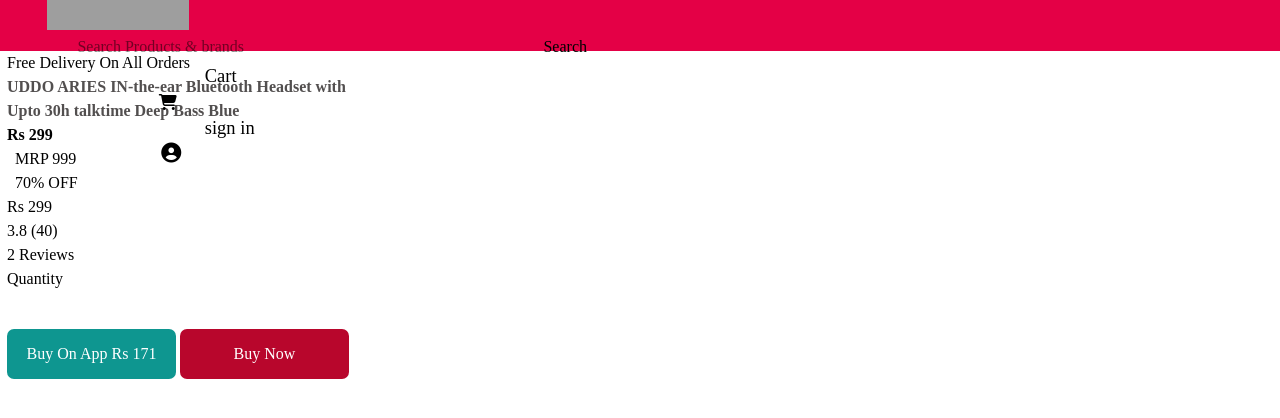
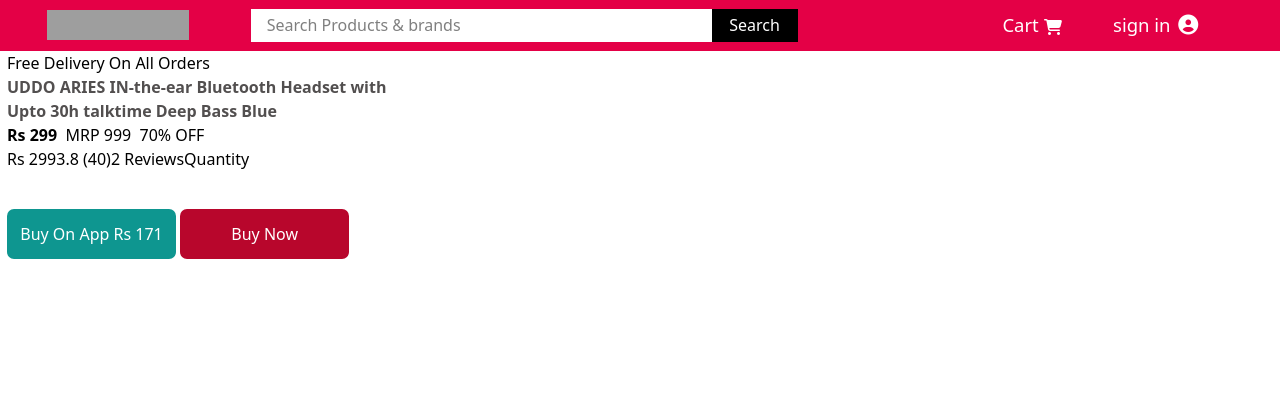
Before and after one commit to Abdul-aziz-9111/snapdealsfrontend, a React (Vite) app: page /imageone in a window 1280 px wide. Shown: the top 418 px of the page. Built offline with nearby package versions, Linux system fonts and the light colour scheme; grey boxes are pictures that could not be loaded.

Commit message:
Fix: removed tailwind vite plugin

```diff
--- a/package.json
+++ b/package.json
@@ -16,6 +16,7 @@
   },
   "devDependencies": {
     "@eslint/js": "^9.36.0",
+    "@tailwindcss/vite": "^4.1.17",
     "@types/react": "^19.1.16",
     "@types/react-dom": "^19.1.9",
     "@vitejs/plugin-react": "^5.0.4",
@@ -23,6 +24,7 @@
     "eslint-plugin-react-hooks": "^5.2.0",
     "eslint-plugin-react-refresh": "^0.4.22",
     "globals": "^16.4.0",
+    "tailwindcss": "^4.1.17",
     "vite": "^7.1.7"
   }
 }
--- a/src/Components/Content/Content.jsx
+++ b/src/Components/Content/Content.jsx
@@ -46,7 +46,7 @@
         <h4>Quantity</h4>
         </div>
         <div className='flex' style={{marginTop:'3%'}}>
-        <button style={{borderRadius:'7px',backgroundColor:'#0e9690',color:'white',width:'169px',height:'50px'}} id="b">Buy On App Rs 171</button>
+        <button onClick={checkoutHandler} style={{borderRadius:'7px',backgroundColor:'#0e9690',color:'white',width:'169px',height:'50px'}} id="b">Buy On App Rs 171</button>
         &nbsp;<button onClick={checkoutHandler} style={{borderRadius:'7px',backgroundColor:'#b8062c',color:'white',width:'169px',height:'50px'}} id="b">Buy Now</button>
        </div>
            </div>
--- a/vite.config.js
+++ b/vite.config.js
@@ -1,8 +1,6 @@
 import { defineConfig } from 'vite'
-import tailwindcss from '@tailwindcss/vite'
+import react from '@vitejs/plugin-react'
 
 export default defineConfig({
-  plugins: [
-    tailwindcss(),
-  ],
+  plugins: [react()]
 })
```
Also changed, not shown: 1 other file (tests, documents, lock files or other folders).
